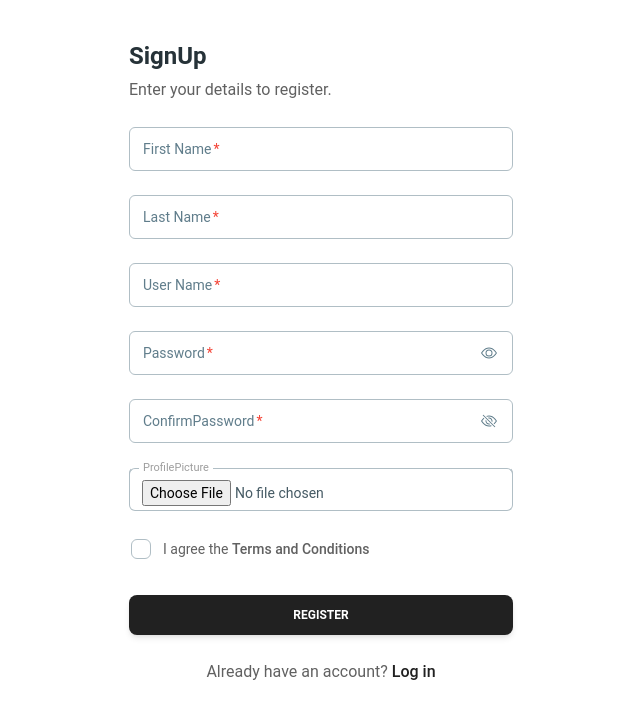
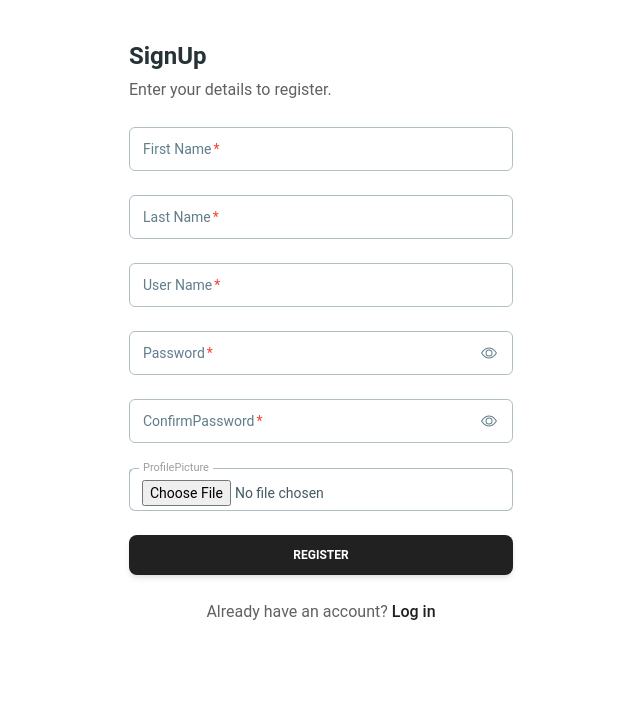
Before and after one commit to Salvation-Onovo/school-portal, a React (Vite) app: page / in a window 1280 px wide. Both pictures are taken after a click on the icon 808 px from the left and 353 px from the top of the page. Shown: the top 718 px of the page, without its empty margins (319-959 px from the left). Built offline with nearby package versions, Linux system fonts and the light colour scheme.

Commit message:
last commit of the day

```diff
--- a/src/components/Login.jsx
+++ b/src/components/Login.jsx
@@ -4,9 +4,43 @@ import {
   Button,
   Typography,
 } from "@material-tailwind/react"
-import { Link } from "react-router-dom"
+import { BsEyeSlash , BsEye } from "react-icons/bs";
+import { ToastContainer, toast } from 'react-toastify';
+
+import 'react-toastify/dist/ReactToastify.css';
+import { useState } from "react";
 
 function Login() {
+
+  const [username , setUsername] = useState("")
+  const [password , setPassword] = useState("")
+  const [view, setView] = useState(false);
+
+  const login = async(e) => {
+    e.preventDefault()
+    try {
+
+      const response = await fetch("https://result-checker-g7zf.onrender.com/api/login", {
+      method: "POST",
+      mode: "cors",
+      headers : {
+        "Content-Type": "application/json"
+      },
+      body: JSON.stringify({
+        username,
+         password ,
+      })
+    })
+      const data = await response.json();
+      console.log(data);
+      console.log(response.status);
+  // toast.success("Success" , {toastId  : "custom-id"})
+  // window.location.href="/login"
+    } catch(err) {
+
+toast.error("Login Failed")
+    }
+  }
   return (
     <div className="flex justify-center items-center mt-10">
       <Card color="transparent" shadow={false}>
@@ -15,27 +49,30 @@ function Login() {
           Enter your details to Log in
         </Typography>
 
-        <form className="mt-6 mb-2 w-80 max-w-screen-lg sm:w-96">
+        <form className="mt-6 mb-2 w-80 max-w-screen-lg sm:w-96" onSubmit={login}>
           <div className="mb-4 flex flex-col gap-6">
-            <Input size="lg" label="UserName" />
-            <Input type="password" size="lg" label="Password" />
+            <Input size="lg" label="User Name" required  onChange={(e) => setUsername(e.target.value)} />
+            <Input type={view ? "text" : "password"}  required size="lg" label="Password"  onChange={(e) => setPassword(e.target.value)}  icon={
+                  view ? (
+                    <BsEye
+                      className="cursor-pointer"
+                      onClick={() => setView(!view)}
+                    />
+                  ) : (
+                    <BsEyeSlash
+                      className="cursor-pointer"
+                      onClick={() => setView(!view)}
+                    />
+                  )
+                }/>
           </div>
+          <Button className="mt-6" type="submit" fullWidth>
+            Login
+          </Button>
         </form>
 
-        <Link to={"/Home"}>
-          <Button className="mt-6" fullWidth>
-            Login
-          </Button>
-        </Link>
-        <Typography color="gray" className="mt-4 text-center font-normal">
-          Forgotten Password?{" "}
-          <Link to={"/ResetPassword"}>
-            <a href="#" className="font-medium text-gray-900 hover:text-red-600 ">
-              reset
-            </a>
-          </Link>
-        </Typography>
       </Card>
+      <ToastContainer/>
     </div>
   )
 }
--- a/src/components/SignUp.jsx
+++ b/src/components/SignUp.jsx
@@ -1,12 +1,12 @@
 import {
   Card,
   Input,
-  Checkbox,
   Button,
   Typography,
   Alert,
 } from "@material-tailwind/react"
 import { useState } from "react"
+import React from "react";
 import { Link } from "react-router-dom"
 import { BsEyeSlash , BsEye } from "react-icons/bs";
 
@@ -31,15 +31,41 @@ function Icon() {
   );
 }
 
+function AlertCustomCloseIcon() {
+  const [open, setOpen] = React.useState(true);
+
+  return (
+    <>
+      <Alert
+        variant="gradient"
+        open={open}
+        icon={<Icon />}
+        color="red"
+        action={
+          <Button
+            variant="text"
+            color="white"
+            size="sm"
+            className="!absolute top-3 right-3"
+            onClick={() => setOpen(false)}
+          >
+            X
+          </Button>
+        }
+      >
+        Password Does not Match
+      </Alert>
+    </>
+  );
+}
+
 function SignUp() {
 
   const [firstname , setFirstname] = useState("")
   const [lastname , setLatname] = useState("")
   const [username , setUsername] = useState("")
-
   const [password , setPassword] = useState("")
   const [confirmPwd , setConfirmPwd] = useState("")
-
   const [view, setView] = useState(false);
   const [fail, setFail] = useState(false);
 
@@ -81,14 +107,8 @@ function SignUp() {
     }
 
 
-
-    // window.location.href = "/login"
    }
 
-
-
-
-   const [viewconf, setViewconf] = useState(false);
 
   return (
     <div className="flex justify-center items-center mt-10">
@@ -117,46 +137,23 @@ function SignUp() {
                     />
                   )
                 } onChange={(e) => setPassword(e.target.value)}/>
-                {fail ?  <Alert
-    variant="gradient"
-    color="red"
-    open={open}
-    icon={<Icon />}
-
-  >Password does not match</Alert> : ''}
-            <Input type={viewconf ? "text" : "password"} required size="lg" label="ConfirmPassword" onChange={(e) => setConfirmPwd(e.target.value)}  icon={
-                  viewconf ? (
+                {fail ?  <AlertCustomCloseIcon/> : ''}
+            <Input type={view ? "text" : "password"} required size="lg" label="ConfirmPassword" onChange={(e) => setConfirmPwd(e.target.value)}  icon={
+                  view ? (
                     <BsEye
                       className="cursor-pointer"
-                      onClick={() => setViewconf(!view)}
+                      onClick={() => setView(!view)}
                     />
                   ) : (
                     <BsEyeSlash
                       className="cursor-pointer"
-                      onClick={() => setViewconf(!view)}
+                      onClick={() => setView(!view)}
                     />
                   )
                 }/>
 
             <Input type="file" accept=".png , .jpg , .jpeg " label="ProfilePicture" size="lg"/>
           </div>
-          <Checkbox
-          label={
-            <Typography
-              variant="small"
-              color="gray"
-              className="flex items-center font-normal"
-            >
-              I agree the
-              <a
-                href="#"
-                className="font-medium transition-colors hover:text-gray-900"
-              >
-                &nbsp;Terms and Conditions
-              </a>
-            </Typography>
-          } containerProps={{ className: "-ml-2.5" }}
-        />
           <Button className="mt-6"  type="submit" fullWidth>
             Register
           </Button>
```
